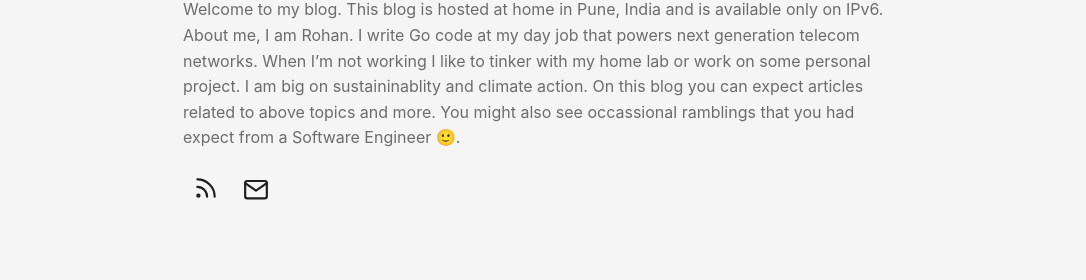
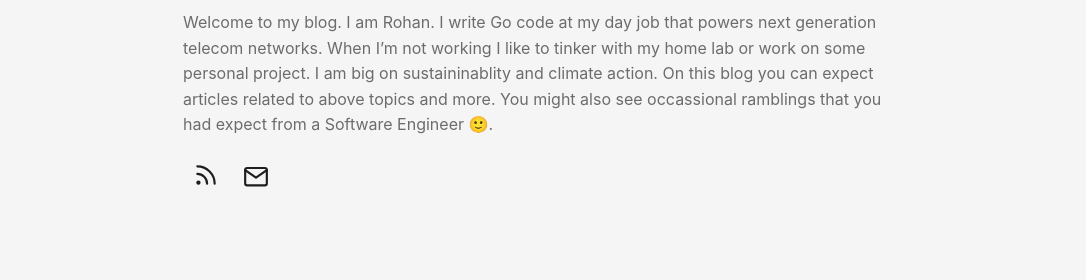
Before and after one commit to quaintdev/quaintdev.github.io, a plain HTML site: page index.html in a window 1280 px wide. Shown: the part 193-473 px from the top of the page, without its empty margins (97-1183 px from the left). Drawn offline with Linux system fonts and the light colour scheme.

Commit message:
updated about

```diff
--- a/index.html
+++ b/index.html
@@ -149,7 +149,7 @@
         <h1>Hello 👋</h1>
     </header>
     <div class="entry-content">
-        Welcome to my blog. This blog is hosted at home in Pune, India and is available only on IPv6. About me, I am Rohan. I write Go code at my day job that powers next generation telecom networks. When I&rsquo;m not working I like to tinker with my home lab or work on some personal project. I am big on sustaininablity and climate action. On this blog you can expect articles related to above topics and more. You might also see occassional ramblings that you had expect from a Software Engineer 🙂.
+        Welcome to my blog. I am Rohan. I write Go code at my day job that powers next generation telecom networks. When I&rsquo;m not working I like to tinker with my home lab or work on some personal project. I am big on sustaininablity and climate action. On this blog you can expect articles related to above topics and more. You might also see occassional ramblings that you had expect from a Software Engineer 🙂.
     </div>
     <footer class="entry-footer">
         <div class="social-icons" >
```
